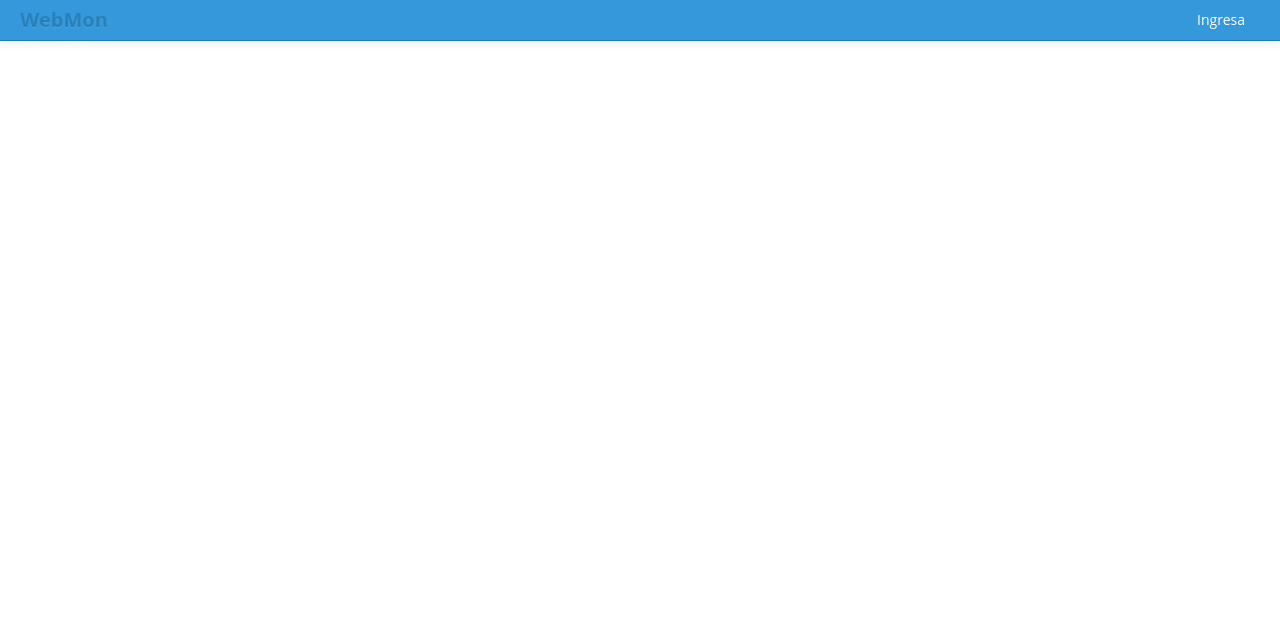
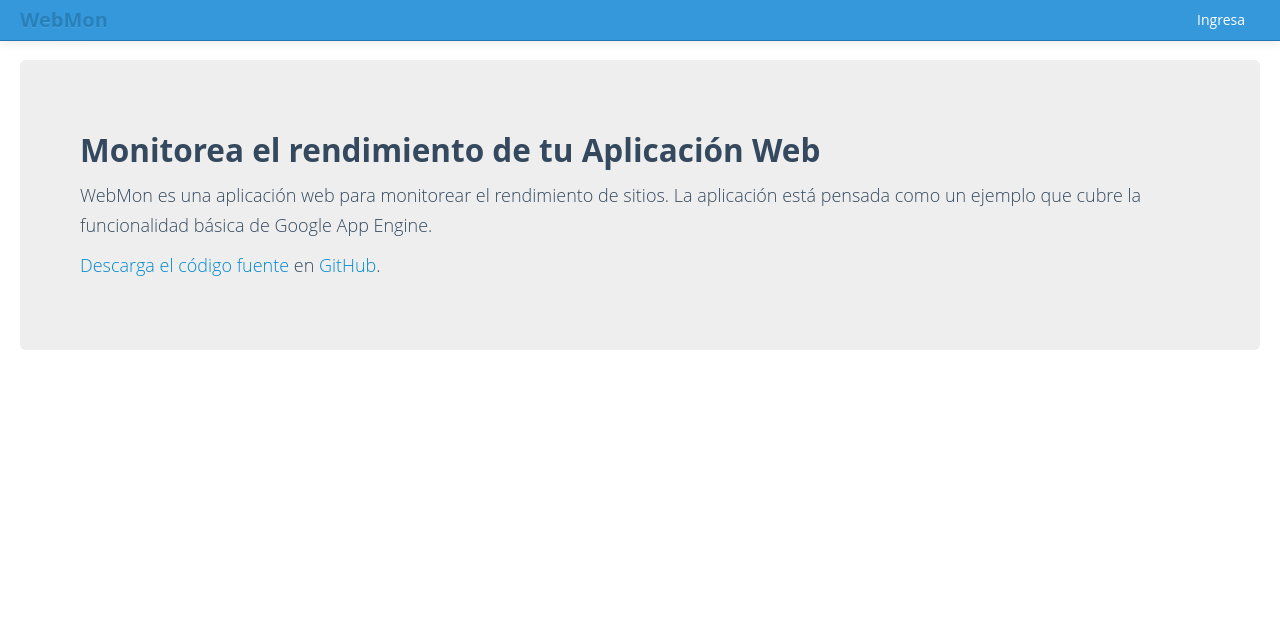
Before and after one commit to josemontesdeoca/dashboard-monitor, a Python web app: template templates/base.html in a window 1280 px wide. Shown: the top 620 px of the page. Run offline with Jinja, Linux system fonts and the light colour scheme; the template is opened without the code that fills it: most values are stand-ins (such as "Sample title", 1, 10 or a date in 2020); some libraries are stand-ins or nearby versions.

Commit message:
Add basic landing text.

```diff
--- a/templates/base.html
+++ b/templates/base.html
@@ -44,10 +44,9 @@
             </header>
 
             <section class="app">
-                {% if user %}
-                    <div class="container-fluid">
+                <div class="container-fluid">
+                    {% if user %}
                         <div class="row-fluid">
-
                             <div class="span2">
                                 <div class="well sidebar-nav">
                                     <ul class="nav nav-list">
@@ -62,10 +61,15 @@
                                 {% block body %}{% endblock %}
                             </div>
                         </div>
-                    </div>
-                    <div class="clearfix"></div>
-                {% endif %}
-
+                    {% else %}
+                        <div class="hero-unit">
+                            <h2>Monitorea el rendimiento de tu Aplicación Web</h2>
+                            <p>WebMon es una aplicación web para monitorear el rendimiento de sitios. La aplicación está pensada como un ejemplo que cubre la funcionalidad básica de Google App Engine.</p>
+                            <p><a href="https://github.com/josemontesdeoca/web-monitor">Descarga el código fuente</a> en <a href="https://github.com/">GitHub</a>.</p>
+                        </div>
+                    {% endif %}
+                </div>
+                <div class="clearfix"></div>
                 <div id="push"></div>
             </section> <!-- /container -->
         </div>
```
